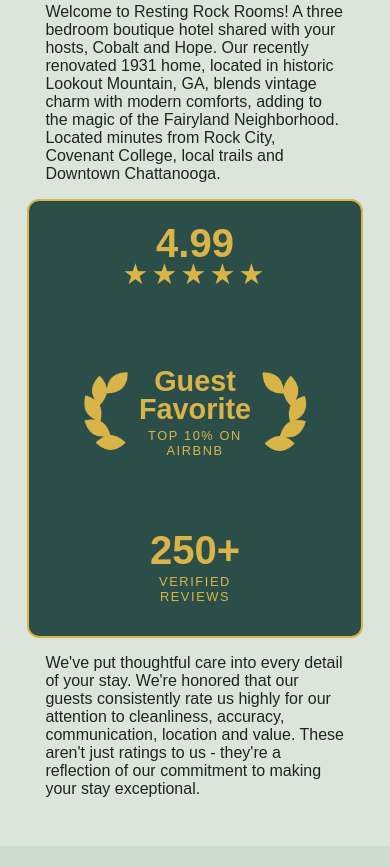
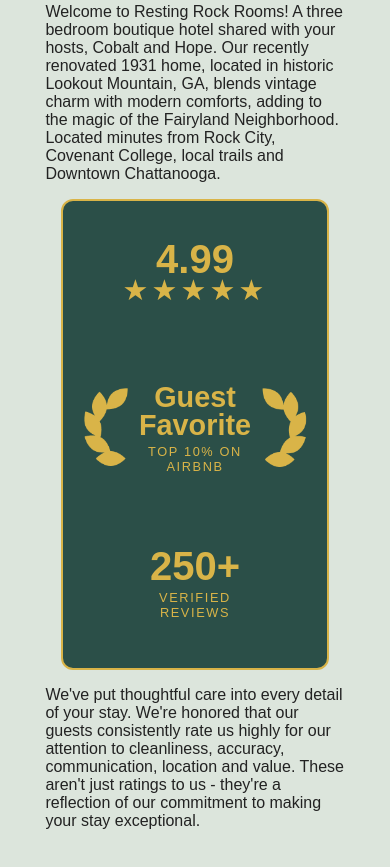
Before and after one commit to cobaltcox/restingrockrooms-site, a plain HTML site: page index.html in a window 390 px wide. Shown: the part 675-1542 px from the top of the page. Drawn offline with nearby package versions, Linux system fonts and the light colour scheme.

Commit message:
Updates to accolades width and padding

```diff
--- a/assets/css/styles.css
+++ b/assets/css/styles.css
@@ -305,11 +305,12 @@ header {
     justify-content: center;
     align-items: center;
     gap: var(--spacing-md);
-    width: 80%;
-    max-width: 600px;
+    width: fit-content;
+    max-width: var(--max-width);
     margin: 0 auto;
     border-radius: var(--border-radius);
     border: 2px solid var(--color-mustard);
+
 }
 
   .accolade {
@@ -555,7 +556,9 @@ header {
 
     .accolade-container {
         flex-direction: column;
-        padding: var(--spacing-sm);
+        padding: var(--spacing-md);
+        width: 50%;
+        min-width: fit-content;
     }
 
     .guest-favorite {
```
